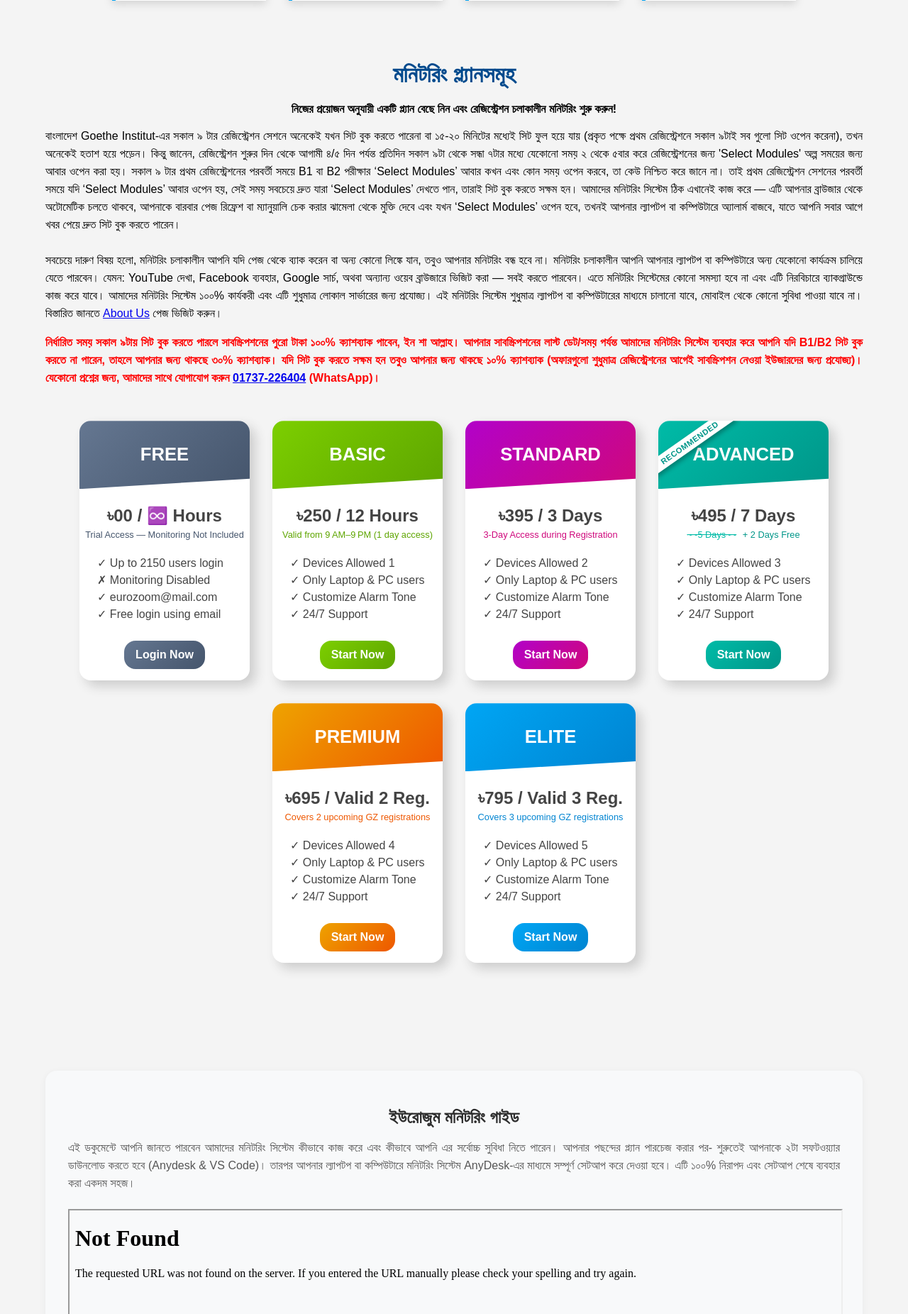
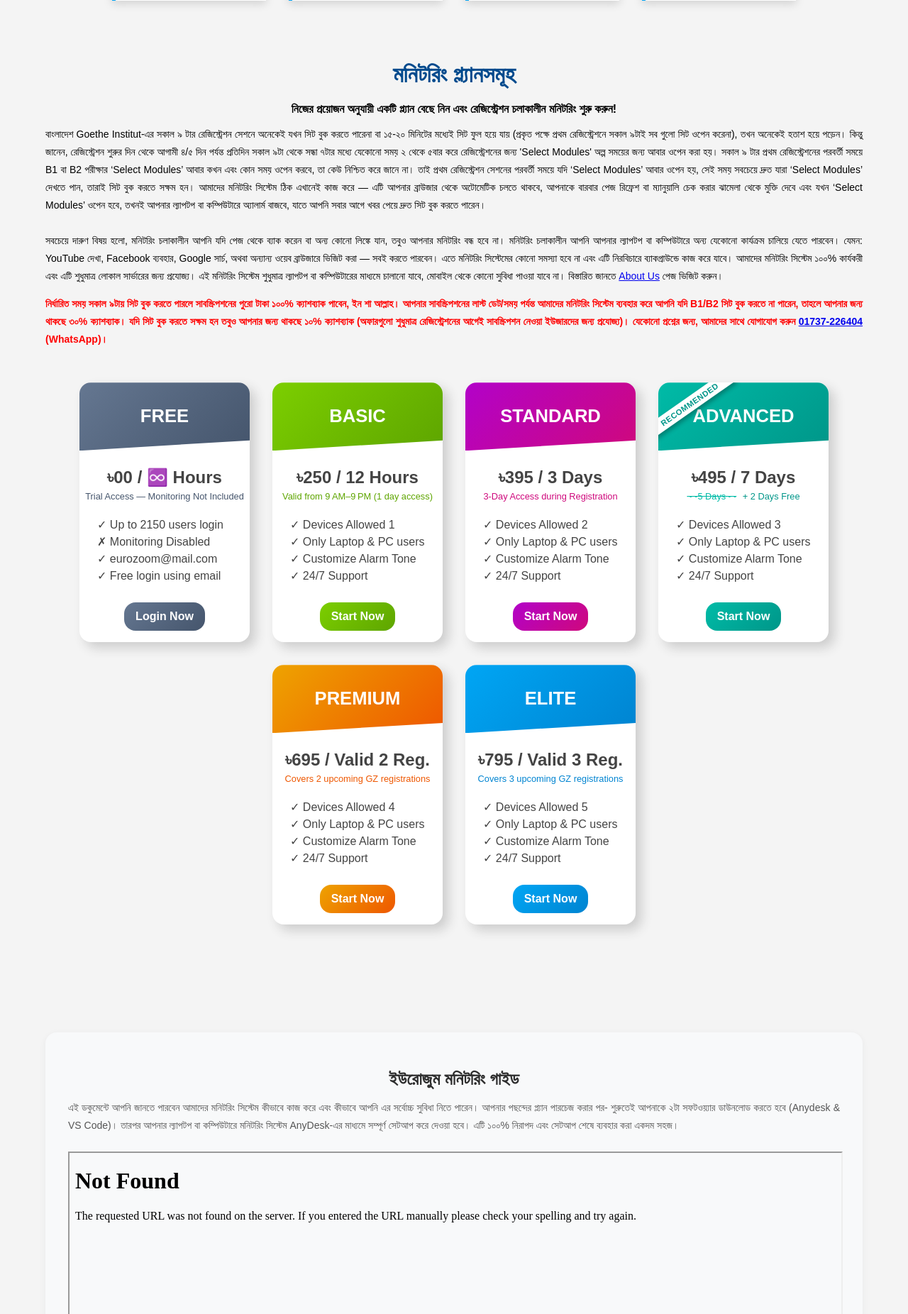
Before and after one commit to nafiz-swe/goetheB1, a Flask app: page / in a window 1280 px wide. Shown: the part 1003-2855 px from the top of the page at 71% size. Run offline with Flask 3, Linux system fonts and the light colour scheme.

Commit message:
content update

```diff
--- a/static/style.css
+++ b/static/style.css
@@ -746,7 +746,7 @@ margin-top: 15px;
 }
 .about-container p {
   text-align: justify;
-  font-size: 16px;
+  font-size: 14px;
   color: #333;
   line-height: 1.7;
   margin-bottom: 18px;
--- a/templates/index.html
+++ b/templates/index.html
@@ -51,7 +51,7 @@
     <main>
       <h1>মনিটরিং প্ল্যানসমূহ</h1>
       <p style="font-weight: bold; margin: 0 auto;">নিজের প্রয়োজন অনুযায়ী একটি প্ল্যান বেছে নিন এবং রেজিস্ট্রেশন চলাকালীন মনিটরিং শুরু করুন!</p>
-      <p style=" text-align: justify; line-height: 25px;">
+      <p style=" text-align: justify; line-height: 25px; font-size: 14px;">
         বাংলাদেশ Goethe Institut-এর সকাল ৯ টার রেজিস্ট্রেশন সেশনে অনেকেই যখন সিট বুক করতে পারেনা বা ১৫-২০ মিনিটের মধ্যেই সিট ফুল হয়ে যায় (প্রকৃত পক্ষে প্রথম রেজিস্ট্রেশনে সকাল ৯টাই সব গুলো সিট ওপেন করেনা),
         তখন অনেকেই হতাশ হয়ে পড়েন। কিন্তু জানেন, রেজিস্ট্রেশন শুরুর দিন থেকে আগামী ৪/৫ দিন পর্যন্ত প্রতিদিন সকাল ৯টা থেকে সন্ধা ৭টার মধ্যে যেকোনো সময় ২ থেকে ৫বার করে রেজিস্ট্রেশনের জন্য 'Select Modules' অল্প সময়ের জন্য আবার ওপেন করা হয়।
         সকাল ৯ টার প্রথম রেজিস্ট্রেশনের পরবর্তী সময়ে B1 বা B2 পরীক্ষার ‘Select Modules’ আবার কখন এবং কোন সময় ওপেন করবে, তা কেউ নিশ্চিত করে জানে না। তাই প্রথম রেজিস্ট্রেশন সেশনের পরবর্তী সময়ে যদি ‘Select Modules’ আবার ওপেন হয়,
@@ -63,10 +63,11 @@
           আমাদের মনিটরিং সিস্টেম ১০০% কার্যকরী এবং এটি শুধুমাত্র লোকাল সার্ভারের জন্য প্রযোজ্য। এই মনিটরিং সিস্টেম শুধুমাত্র ল্যাপটপ বা কম্পিউটারের মাধ্যমে চালানো যাবে, মোবাইল থেকে কোনো সুবিধা পাওয়া যাবে না।
         বিস্তারিত জানতে <a href="/about" target="_blank">About Us</a> পেজ ভিজিট করুন।
       </p>
-        <p style="text-align: justify; line-height: 25px; font-weight: bold; margin: 0 auto;  color: red;">
+      <p style="text-align: justify; line-height: 25px; font-weight: bold; margin: 0 auto;  color: red; font-size: 14px;">
           নির্ধারিত সময় সকাল ৯টায় সিট বুক করতে পারলে সাবস্ক্রিপশনের পুরো টাকা ১০০% ক্যাশব্যাক পাবেন, ইন শা আল্লাহ।
           আপনার সাবস্ক্রিপশনের লাস্ট ডেট/সময় পর্যন্ত আমাদের মনিটরিং সিস্টেম ব্যবহার করে আপনি যদি B1/B2 সিট বুক করতে না পারেন, তাহলে আপনার জন্য থাকছে ৩০% ক্যাশব্যাক। যদি সিট বুক করতে সক্ষম হন তবুও আপনার জন্য থাকছে ১০% ক্যাশব্যাক (অফারগুলো শুধুমাত্র রেজিস্ট্রেশনের আগেই সাবস্ক্রিপশন নেওয়া ইউজারদের জন্য প্রযোজ্য)।
-          যেকোনো প্রশ্নের জন্য, আমাদের সাথে যোগাযোগ করুন <a href="https://chat.whatsapp.com/FKE3ArsX3JL8plraBIcU5G" target="_blank">01737-226404</a> (WhatsApp)।</p>
+          যেকোনো প্রশ্নের জন্য, আমাদের সাথে যোগাযোগ করুন <a href="https://chat.whatsapp.com/FKE3ArsX3JL8plraBIcU5G" target="_blank">01737-226404</a> (WhatsApp)।
+      </p>
         <div class="card-container">
         <div class="card-free">
           <div class="card-header header-free">
@@ -182,7 +183,7 @@
       <section class="pdf-section">
         <div class="pdf-container">
           <h2>ইউরোজুম মনিটরিং গাইড</h2>
-          <p style=" text-align: justify; line-height: 25px;">এই ডকুমেন্টে আপনি জানতে পারবেন আমাদের মনিটরিং সিস্টেম কীভাবে কাজ করে এবং কীভাবে আপনি এর সর্বোচ্চ সুবিধা নিতে পারেন।
+          <p style=" text-align: justify; line-height: 25px; font-size: 14px;">এই ডকুমেন্টে আপনি জানতে পারবেন আমাদের মনিটরিং সিস্টেম কীভাবে কাজ করে এবং কীভাবে আপনি এর সর্বোচ্চ সুবিধা নিতে পারেন।
             আপনার পছন্দের প্ল্যান পারচেজ করার পর- শুরুতেই আপনাকে ২টা সফটওয়্যার ডাউনলোড করতে হবে (Anydesk & VS Code)। তারপর আপনার ল্যাপটপ বা কম্পিউটারে মনিটরিং সিস্টেম AnyDesk-এর মাধ্যমে সম্পূর্ণ সেটআপ করে দেওয়া হবে। এটি ১০০% নিরাপদ এবং সেটআপ শেষে ব্যবহার করা একদম সহজ।
           </p>
           <iframe src="{{ url_for('static', filename='GoetheMonitoring-EuroZoom.pdf') }}" width="100%" height="600px">dkmnt</iframe>
```
